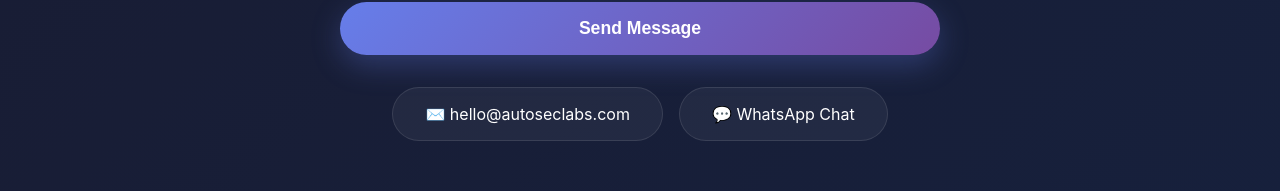
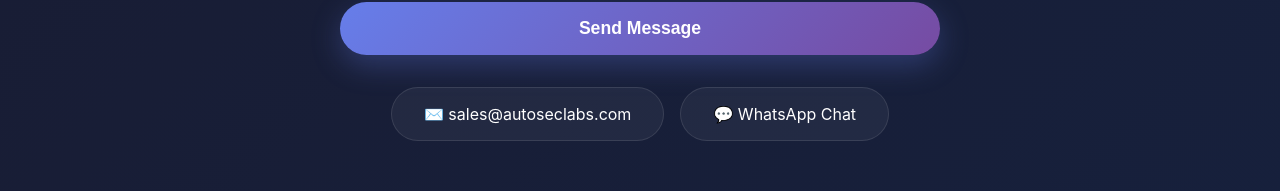
Before and after one commit to autoseclabs/autoseclabs, a React (Vite) app: page / in a window 1280 px wide. Shown: the part 4927-5118 px from the top of the page. Built offline with nearby package versions, Linux system fonts and the light colour scheme; the HTML template or start-up script is replaced by a standard one.

Commit message:
updated email & contact

```diff
--- a/index.html
+++ b/index.html
@@ -3,7 +3,7 @@
   <head>
     <meta charset="UTF-8" />
     <meta name="viewport" content="width=device-width, initial-scale=1.0" />
-    <title>AutoSec Labs - Your Trusted Partner for QA, Security & Automation</title>
+    <title>AutoSecLabs - Your Trusted Partner for QA, Security & Automation</title>
   </head>
   <body>
     <div id="root"></div>
--- a/src/components/Contact.tsx
+++ b/src/components/Contact.tsx
@@ -103,10 +103,10 @@
         </div>
 
         <div className="quick-connect fade-in">
-          <a href="mailto:hello@autoseclabs.com" className="connect-button">
-            ✉️ hello@autoseclabs.com
+          <a href="mailto:sales@autoseclabs.com" className="connect-button">
+            ✉️ sales@autoseclabs.com
           </a>
-          <a href="https://wa.me/1234567890" className="connect-button">
+          <a href="https://wa.me/+918712388153" className="connect-button">
             💬 WhatsApp Chat
           </a>
         </div>
```
